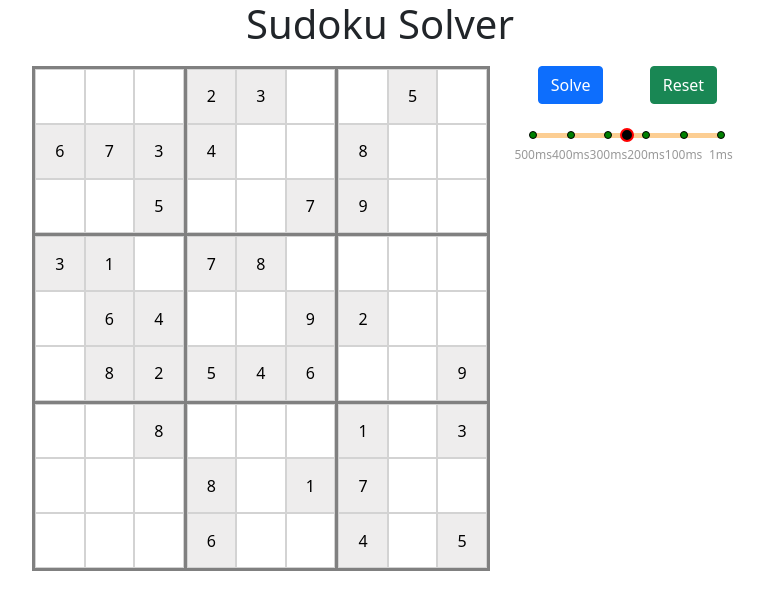
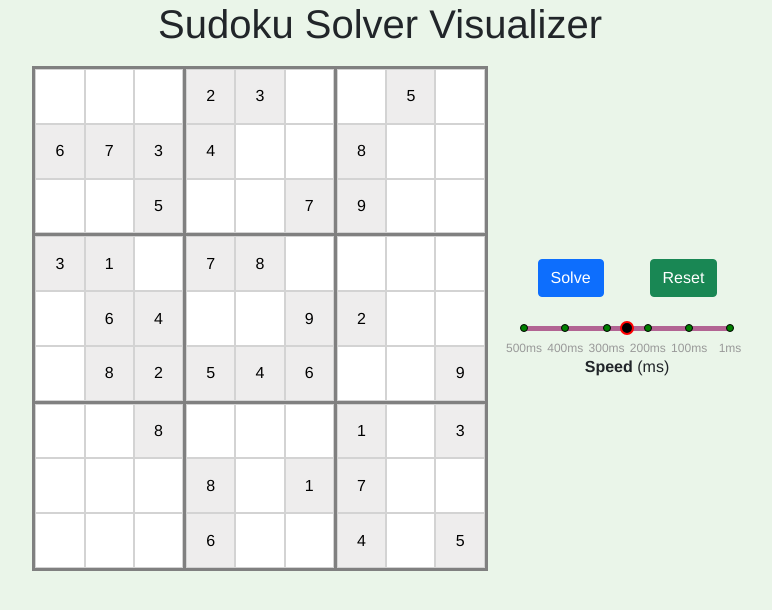
Before and after one commit to shreshtab/sudoku-solver, a React (Create React App) app in the folder sudoku/: page / in a window 1280 px wide. Shown: the top 610 px of the page, without its empty margins (260-1032 px from the left). Built offline with nearby package versions, Linux system fonts and the light colour scheme.

Commit message:
More styling

```diff
--- a/sudoku/src/App.css
+++ b/sudoku/src/App.css
@@ -4,10 +4,15 @@
   padding: 0;
 }
 
+body {
+  font-family: 'Franklin Gothic Medium', 'Arial Narrow', Arial, sans-serif;
+  background-color: rgb(234, 245, 233);
+}
+
 .app-container {
   max-width: 720px;
-  margin-left: auto;
-  margin-right: auto;
+  margin: 0 auto;
+  /* margin-right: auto; */
 }
 
 .title {
@@ -28,9 +33,14 @@ table {
 }
 
 .control-panel {
-  max-width: 360px;
+  max-width: 400px;
   min-width: 230px;
   margin: 10px auto;
+}
+
+.legend {
+  padding-top: 20px;
+  text-align: center;
 }
 
 .button {
@@ -69,13 +79,14 @@ table {
 .cell.solving {
   border: 1px solid lightgray;
   color: rgb(0, 0, 0);
+  /* background: rgb(255, 255, 255); */
   background: rgb(248, 222, 188);
 }
 
 .cell.solved {
   border: 1px solid lightgray;
   color: rgb(2, 73, 2);
-  background: rgb(207, 255, 207);
+  background: rgb(172, 247, 172);
 }
 
 .cell.current {
--- a/sudoku/src/App.tsx
+++ b/sudoku/src/App.tsx
@@ -26,11 +26,11 @@ const App = () => {
   return (
     <div className="app-container">
       <div>
-        <h1 className='title'>Sudoku Solver</h1>
+        <h1 className='title'>Sudoku Solver Visualizer</h1>
       </div>
 
       <div className='container'>
-        <div className="row justify-content-center">
+        <div className="row justify-content-center align-items-center">
           <div className="col-md-8">
             <SudokuGrid />
           </div>
@@ -46,8 +46,11 @@ const App = () => {
               </div>
               <br />
               <div className="row justify-content-center">
-                <div className='slider-parent col-10'>
+                <div className='slider-parent col-12'>
                   <SliderInput />
+                </div>
+                <div className='legend col-12'>
+                  <strong>Speed</strong> (ms)
                 </div>
               </div>
             </div>
--- a/sudoku/src/components/SliderInput.tsx
+++ b/sudoku/src/components/SliderInput.tsx
@@ -38,7 +38,7 @@ const SliderInput: React.FC<any> = () => {
         min={1}
         max={500}
         defaultValue={251}
-        railStyle={{ backgroundColor: 'rgb(252, 206, 147)', height: 5 }}
+        railStyle={{ backgroundColor: 'rgb(178, 100, 147)', height: 5 }}
         dotStyle={{ borderColor: 'purple', backgroundColor: 'green', border: '1px solid black' }}
         handleStyle={{
           borderColor: 'red',
```
